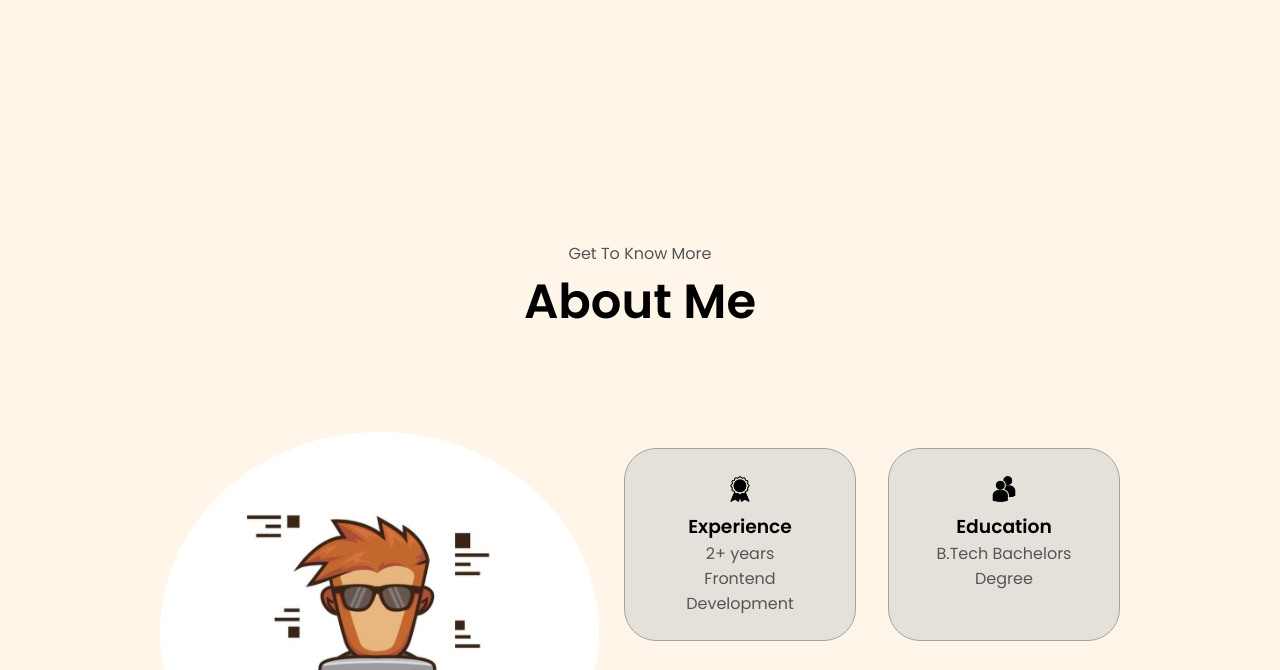
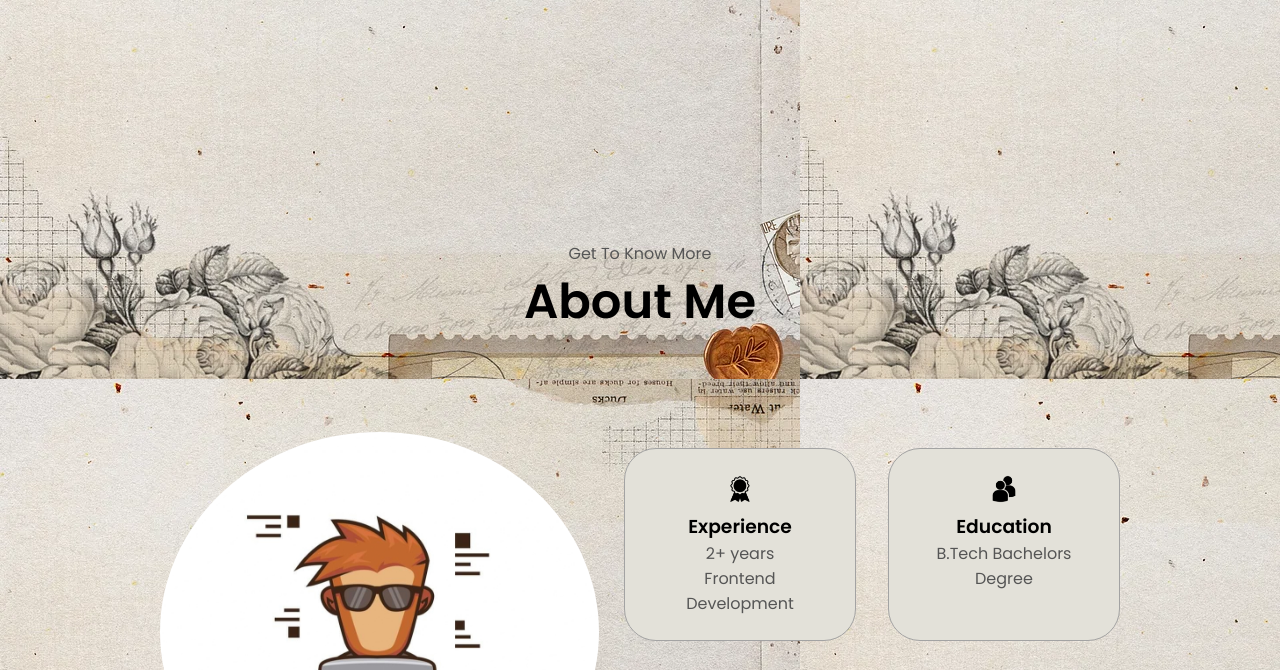
Before and after one commit to wasim2402/My_Portfolio, a plain HTML site: page index.html in a window 1280 px wide. Shown: the part 687-1357 px from the top of the page. Drawn offline with Linux system fonts and the light colour scheme.

Commit message:
bacground change

```diff
--- a/style.css
+++ b/style.css
@@ -9,7 +9,8 @@
 
 body {
   font-family: "Poppins", sans-serif;
-  background-color: #FFF6E9;
+  /* background-color: #FFF6E9; */
+  background-image: url(assets/bg.webp);
 }
 
 html {
```
Also changed, not shown: assets/bg.webp (added), assets/moon.png (added), assets/project-1.png (deleted), assets/project-2.png (deleted), assets/project-3.png (deleted), assets/sun.png (added).
